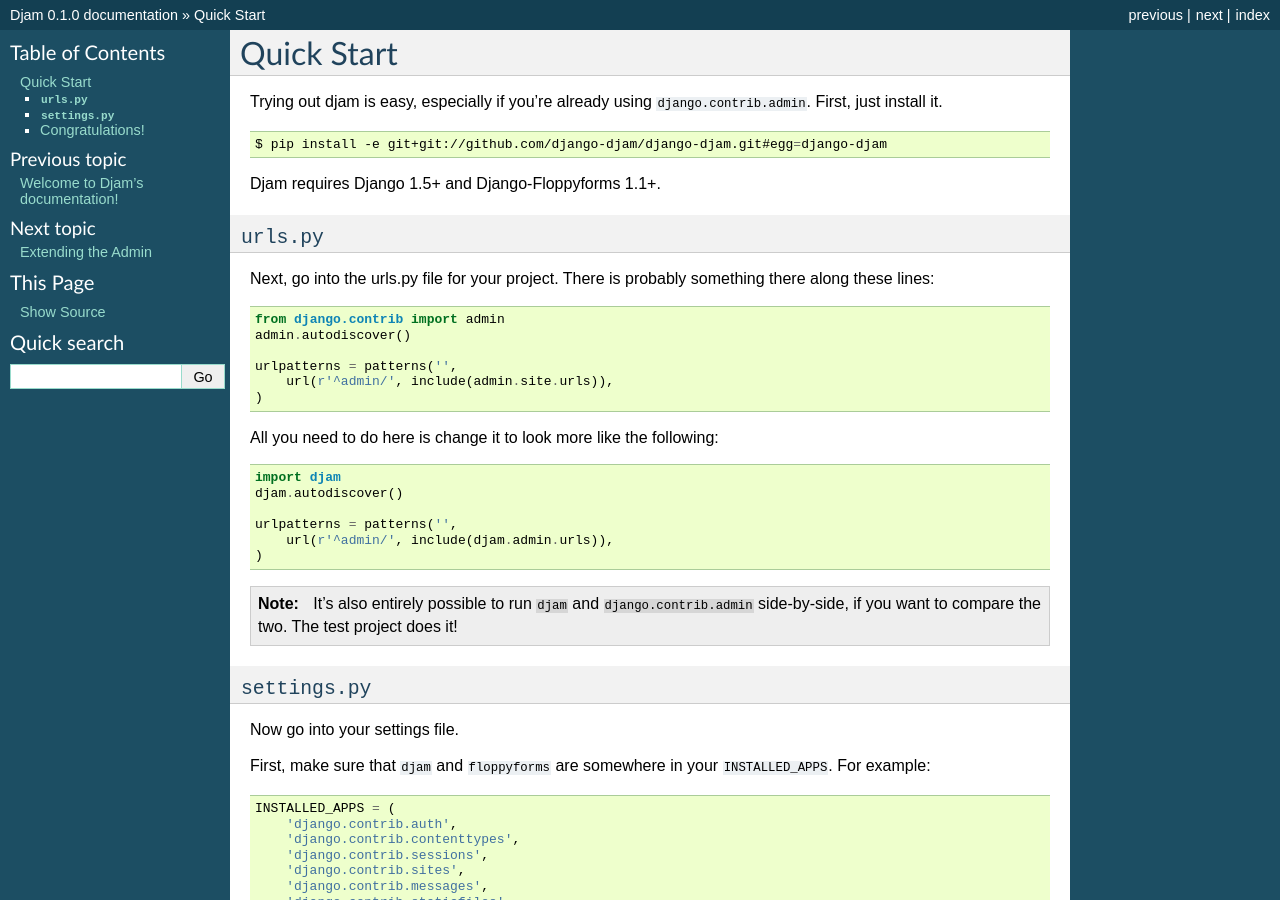
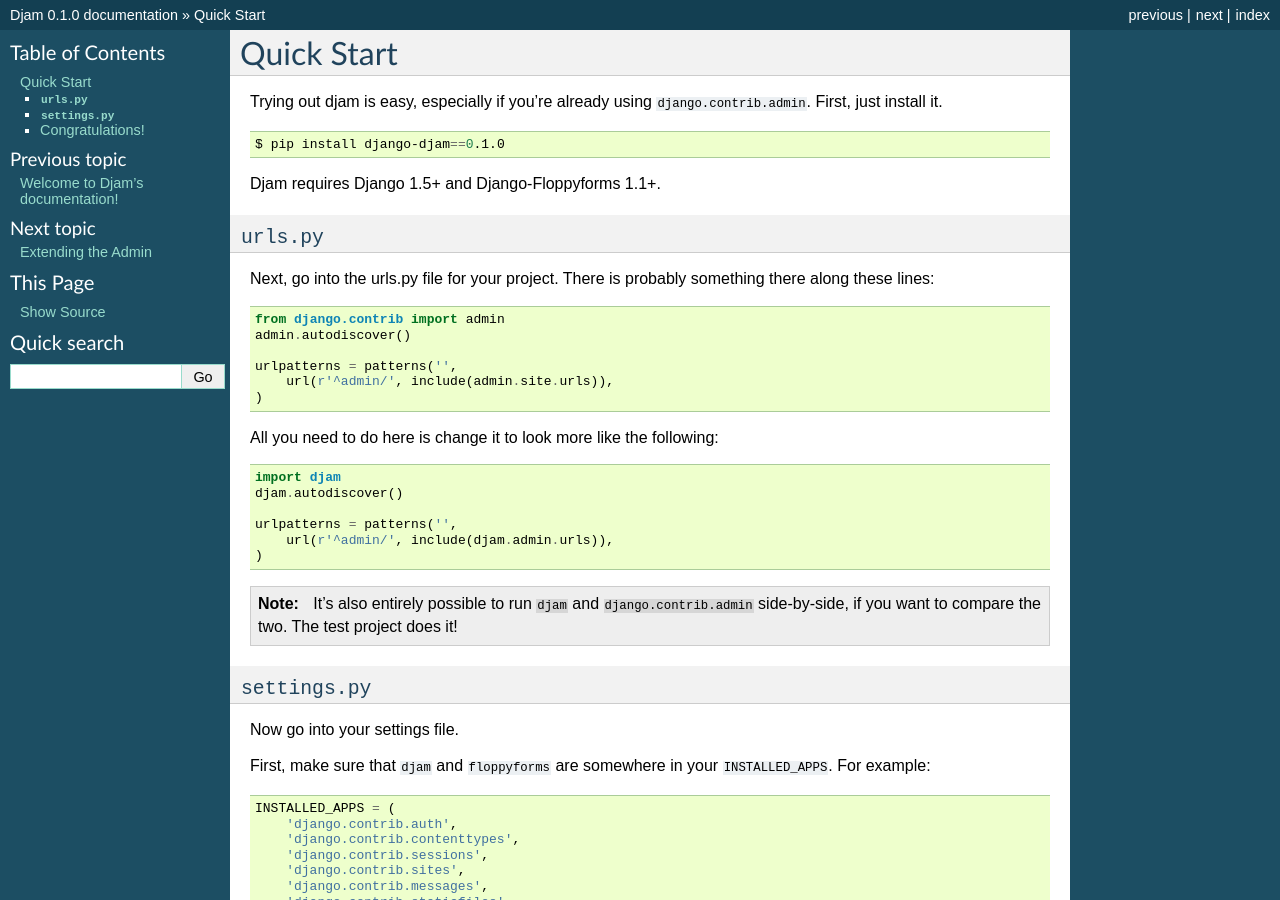
Before and after one commit to django-djam/django-djam, a Sphinx documentation site: the page built from docs/guides/quick-start.rst, in a window 1280 px wide and 900 px high. Built offline with Sphinx 7.4.7, drawn with Linux system fonts in a browser that asks for light colours.

Commit message:
Updated installation instructions.

```diff
--- a/docs/guides/quick-start.rst
+++ b/docs/guides/quick-start.rst
@@ -5,7 +5,7 @@
 
 .. code-block:: bash
 
-   $ pip install -e git+git://github.com/django-djam/django-djam.git#egg=django-djam
+   $ pip install django-djam==0.1.0
 
 Djam requires Django 1.5+ and Django-Floppyforms 1.1+.
 
```
